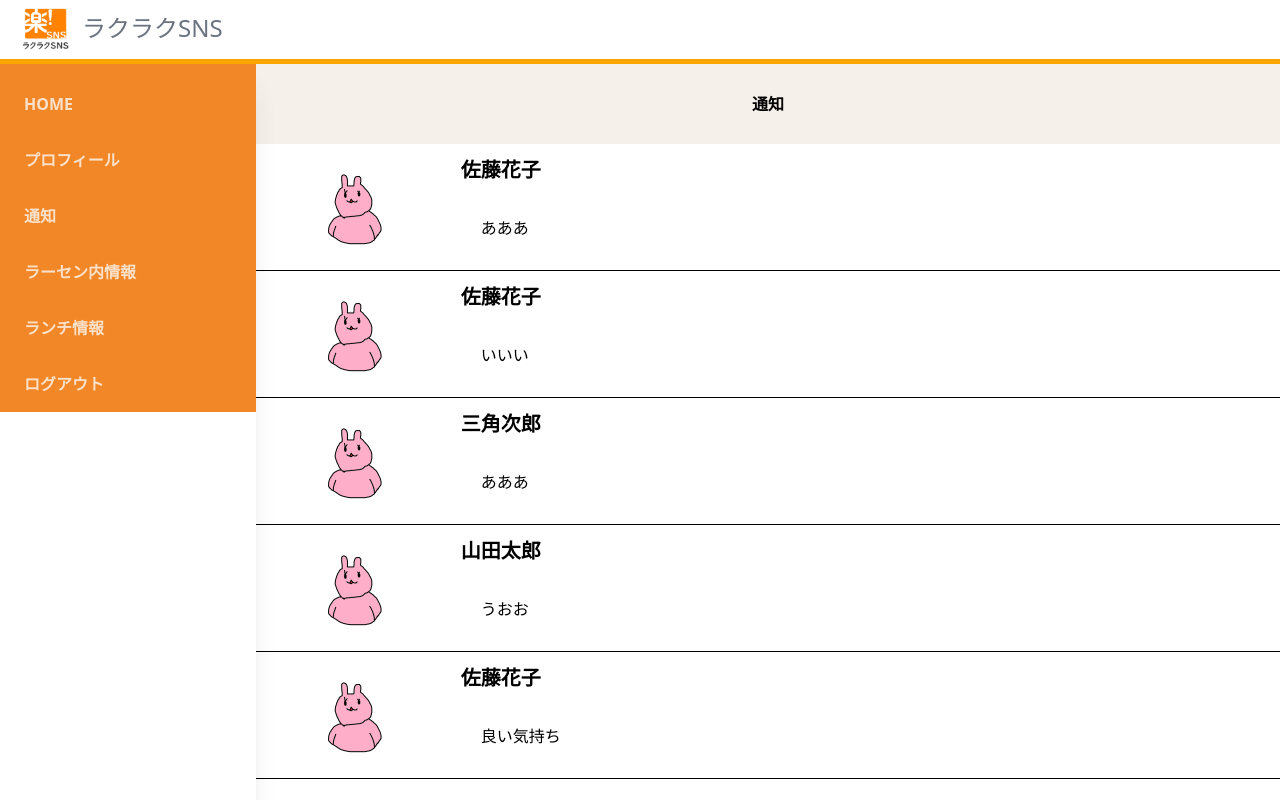
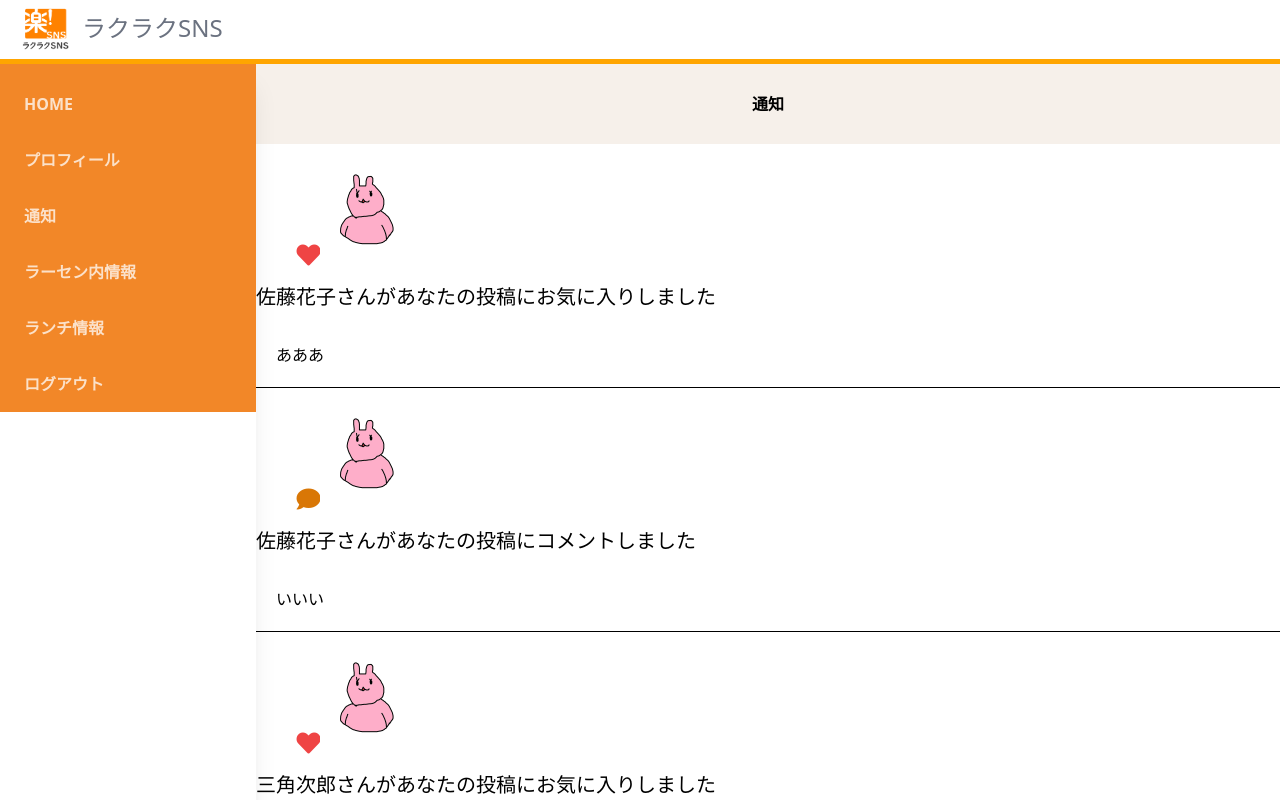
Before and after one commit to suzu1997/rakus-sns-app, a Next.js app: page /notion in a window 1280 px wide. Shown: the top 800 px of the page. Built offline with nearby package versions, Linux system fonts and the light colour scheme.

Commit message:
HTML完成

```diff
--- a/src/pages/notion.tsx
+++ b/src/pages/notion.tsx
@@ -13,23 +13,33 @@ const Notion: NextPage = () => {
   //テストデータ
   //反応した人の名前／アイコン／いいねかコメントか／対象の投稿
   const [data] = useState([
-    { name: "佐藤花子", action: "favo", img: "/usakus.jpg", tweet: "あああ" },
     {
       name: "佐藤花子",
-      action: "comment",
+      action: "お気に入り",
+      img: "/usakus.jpg",
+      tweet: "あああ",
+    },
+    {
+      name: "佐藤花子",
+      action: "コメント",
       img: "/usakus.jpg",
       tweet: "いいい",
     },
-    { name: "三角次郎", action: "favo", img: "/usakus.jpg", tweet: "あああ" },
+    {
+      name: "三角次郎",
+      action: "お気に入り",
+      img: "/usakus.jpg",
+      tweet: "あああ",
+    },
     {
       name: "山田太郎",
-      action: "comment",
+      action: "コメント",
       img: "/usakus.jpg",
       tweet: "うおお",
     },
     {
       name: "佐藤花子",
-      action: "favo",
+      action: "お気に入り",
       img: "/usakus.jpg",
       tweet: "良い気持ち",
     },
@@ -53,14 +63,25 @@ const Notion: NextPage = () => {
 
           {/* タイムラインゾーン */}
           {data.map((value, key) => (
-            <div style={style} key={key} className="flex">
+            <div style={style} key={key}>
               <div className="w-1/5 text-center pt-5">
+                {value.action === "お気に入り" && (
+                  <span className="text-2xl text-red-500">
+                    <i className="fas fa-heart"></i>
+                  </span>
+                )}
+                {value.action === "コメント" && (
+                  <span className="text-2xl text-yellow-600">
+                    <i className="fas fa-comment"></i>
+                  </span>
+                )}
+
                 <Image src={value.img} width={100} height={100} alt="icon" />
               </div>
 
               <div className="w-4/5">
-                <div className="text-xl font-extrabold pt-3 pb-3">
-                  {value.name}
+                <div className="text-xl pt-3 pb-3">
+                  {value.name}さんがあなたの投稿に{value.action}しました
                 </div>
                 <div className="pt-5 pb-5 pl-5 w-8/12">{value.tweet}</div>
               </div>
```
